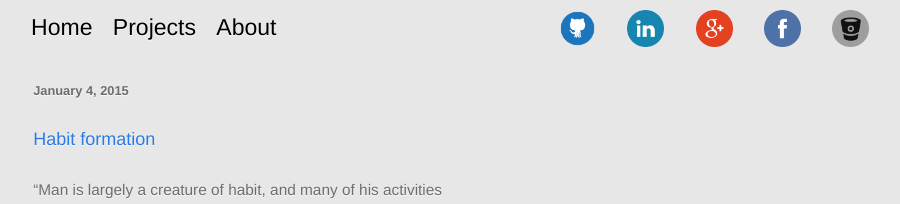
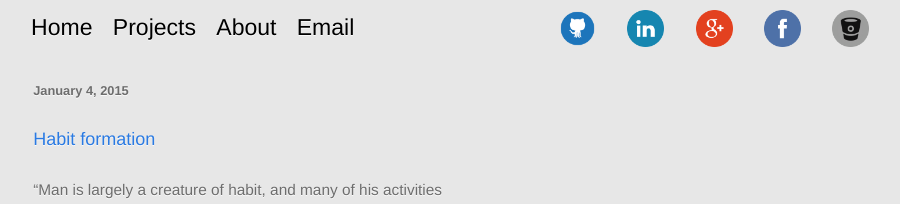
Before and after one commit to oafridi/oafridi.github.io, a Jekyll site: the page built from index.html, in a window 1280 px wide. Shown: the top 204 px of the page, without its empty margins (187-1087 px from the left). Built offline with Jekyll 4.4.1, drawn with Linux system fonts in a browser that asks for light colours.

Commit message:
add email contact

```diff
--- a/_includes/header.html
+++ b/_includes/header.html
@@ -3,6 +3,7 @@
     <a href="{{ site.baseurl }}/">Home</a>
     <a href="{{ site.baseurl }}/projects/index.html">Projects</a>
     <a href="{{ site.baseurl }}/about/index.html">About</a>
+    <a href="mailto:osmanisalso@gmail.com">Email</a>
   </nav>
   <span class="social">
     <a href="https://github.com/oafridi">
```
